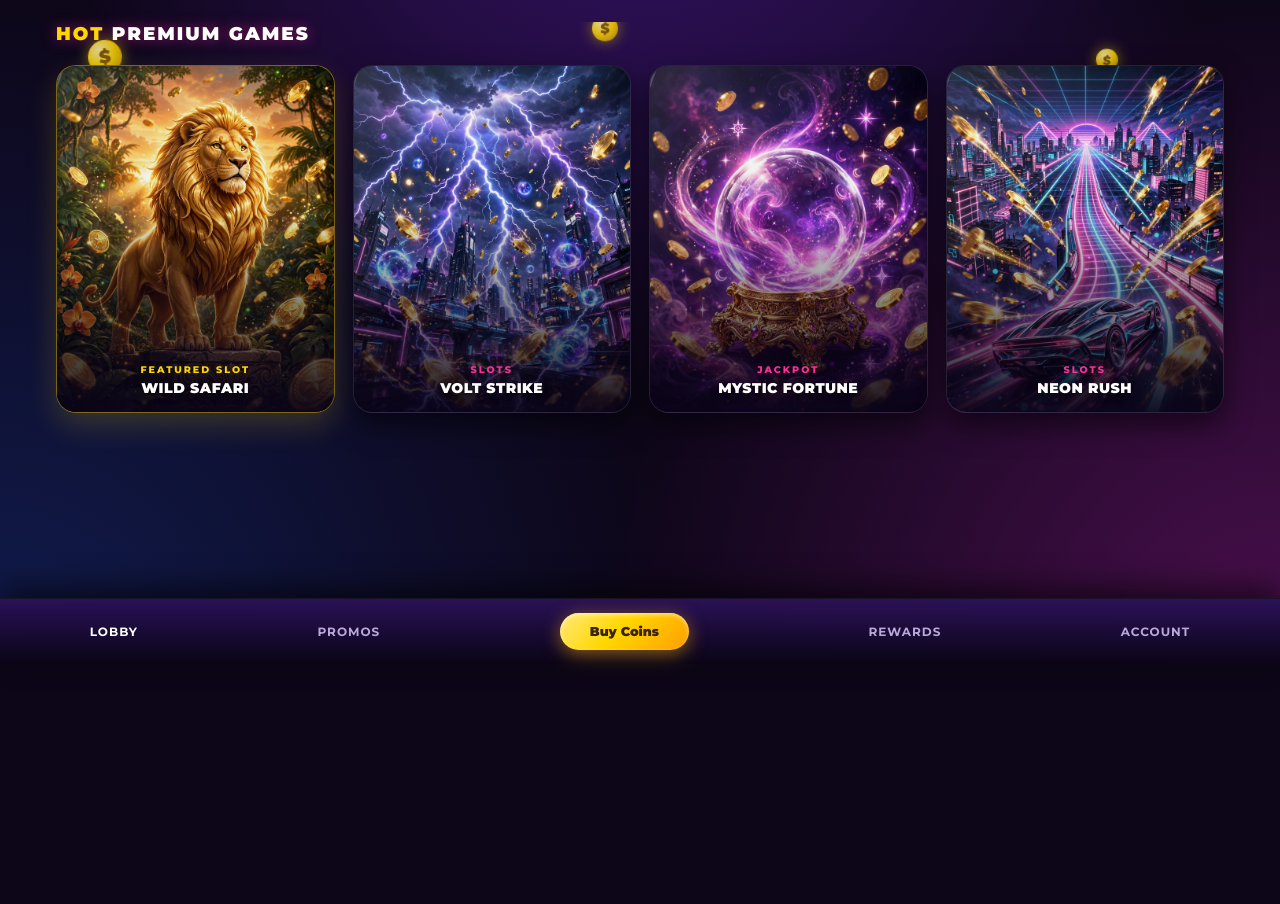
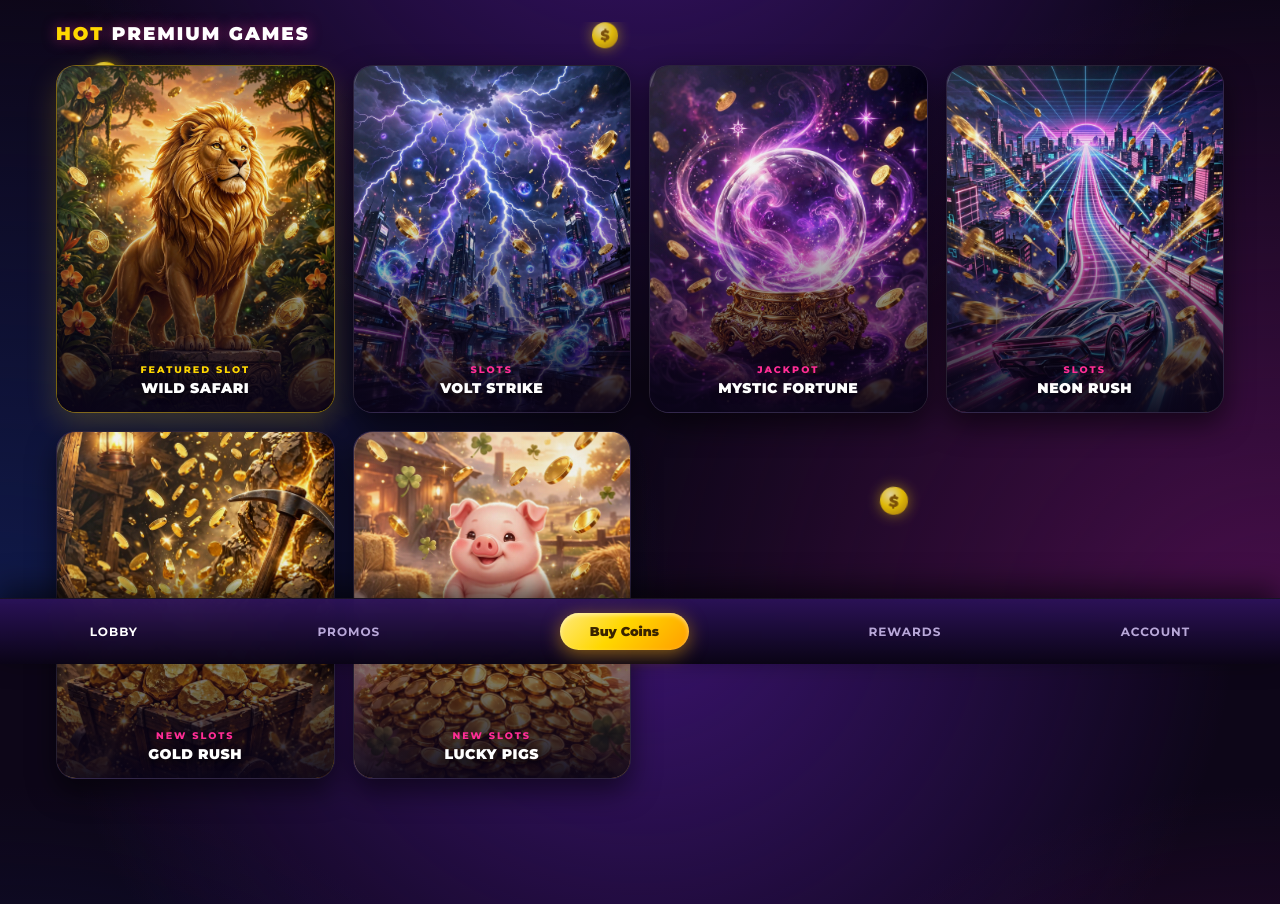
Before and after one commit to Hancho12344/honchos-entertainment, a plain HTML site: page index.html in a window 1280 px wide. Shown: the part 136-1040 px from the top of the page. Before the commit the page ends 800 px from the top, so only its background shows below. Drawn offline with Linux system fonts and the light colour scheme.

Commit message:
Add Gold Rush and Lucky Pigs games

```diff
--- a/index.html
+++ b/index.html
@@ -490,6 +490,22 @@
                 <div class="play-pill">Play</div>
                 <div class="game-info"><div class="game-tag">Slots</div><div class="game-name">Neon Rush</div></div>
             </button>
+            <button class="game-wrapper" data-game="Gold Rush" aria-label="Play Gold Rush, new slots">
+                <span class="shine"></span>
+                <div class="game-banner" style="background-image: url('art-gold-rush.jpg');">
+                    <div class="game-art-shade"></div>
+                </div>
+                <div class="play-pill">Play</div>
+                <div class="game-info"><div class="game-tag">New Slots</div><div class="game-name">Gold Rush</div></div>
+            </button>
+            <button class="game-wrapper" data-game="Lucky Pigs" aria-label="Play Lucky Pigs, new slots">
+                <span class="shine"></span>
+                <div class="game-banner" style="background-image: url('art-lucky-pigs.jpg');">
+                    <div class="game-art-shade"></div>
+                </div>
+                <div class="play-pill">Play</div>
+                <div class="game-info"><div class="game-tag">New Slots</div><div class="game-name">Lucky Pigs</div></div>
+            </button>
         </div>
     </main>
 
@@ -682,19 +698,50 @@
         }, 2500);
 
         /* ================= Slot engine ================= */
-        var SYMBOLS = [
-            { id: 'seven',   glyph: '7',   color: '#ffd700', weight: 2, pay: { 3: 25,  4: 100, 5: 500 } },
-            { id: 'wild',    glyph: 'W',   color: '#ffffff', weight: 1, pay: { 3: 50,  4: 200, 5: 1000 }, wild: true },
-            { id: 'bar',     glyph: 'BAR', color: '#ff9f1a', weight: 3, pay: { 3: 15,  4: 50,  5: 200 } },
-            { id: 'diamond', glyph: '\u25C6', color: '#00f0ff', weight: 4, pay: { 3: 10, 4: 30, 5: 120 } },
-            { id: 'star',    glyph: '\u2605', color: '#ff2d95', weight: 5, pay: { 3: 8,  4: 20,  5: 80 } },
-            { id: 'spade',   glyph: '\u2660', color: '#b366ff', weight: 6, pay: { 3: 5,  4: 12,  5: 50 } },
-            { id: 'heart',   glyph: '\u2665', color: '#ff4d6d', weight: 6, pay: { 3: 4,  4: 10,  5: 40 } },
-            { id: 'club',    glyph: '\u2663', color: '#4dff88', weight: 7, pay: { 3: 3,  4: 8,   5: 30 } },
-            { id: 'scatter', glyph: 'S',   color: '#ff2d95', weight: 2, scatter: true }
-        ];
+        /* ============ Per-game symbol themes ============
+           Each game gets its own symbols (same math, different look).
+           Order: top, wild, mid1, mid2, mid3, low1, low2, low3, scatter. */
+        var IDS = ['seven', 'wild', 'bar', 'diamond', 'star', 'spade', 'heart', 'club', 'scatter'];
+        var PAYS = [{ 3: 25, 4: 100, 5: 500 }, { 3: 50, 4: 200, 5: 1000 }, { 3: 15, 4: 50, 5: 200 },
+                    { 3: 10, 4: 30, 5: 120 }, { 3: 8, 4: 20, 5: 80 }, { 3: 5, 4: 12, 5: 50 },
+                    { 3: 4, 4: 10, 5: 40 }, { 3: 3, 4: 8, 5: 30 }];
+        var WEIGHTS = [2, 1, 3, 4, 5, 6, 6, 7, 2];
+        function T(glyphs, colors) {
+            return IDS.map(function (id, i) {
+                var s = { id: id, glyph: glyphs[i], color: colors[i], weight: WEIGHTS[i] };
+                if (i < 8) s.pay = PAYS[i];
+                if (id === 'wild') s.wild = true;
+                if (id === 'scatter') s.scatter = true;
+                return s;
+            });
+        }
+        var THEMES = {
+            'Wild Safari': T(
+                ['🦁', 'W', '🐘', '🦒', '🌴', '🥥', '🦜', '🍌', 'S'],
+                ['#ffd700', '#ffffff', '#ff9f1a', '#ffb347', '#4dff88', '#b366ff', '#ff4d6d', '#ffe14d', '#ff2d95']),
+            'Volt Strike': T(
+                ['⚡', 'W', '🔋', '🌩️', '💡', '🔌', '⚙️', '🔩', 'S'],
+                ['#ffe14d', '#ffffff', '#ff9f1a', '#00f0ff', '#fff3b0', '#b366ff', '#ff8fa3', '#9fb7c9', '#ff2d95']),
+            'Mystic Fortune': T(
+                ['🔮', 'W', '🌙', '⭐', '🃏', '🔑', '🕯️', '✨', 'S'],
+                ['#c77dff', '#ffffff', '#ffe14d', '#ff2d95', '#00f0ff', '#ffb347', '#ff9f1a', '#e0aaff', '#ff2d95']),
+            'Neon Rush': T(
+                ['🎆', 'W', '🎰', '🍒', '💿', '🎧', '📼', '👾', 'S'],
+                ['#ff2d95', '#ffffff', '#ffd700', '#ff4d6d', '#00f0ff', '#b366ff', '#9fb7c9', '#4dff88', '#ff2d95']),
+            'Gold Rush': T(
+                ['💰', 'W', '⛏️', '🪙', '🏆', '💎', '🧨', '🔦', 'S'],
+                ['#ffd700', '#ffffff', '#ff9f1a', '#ffe14d', '#ffb347', '#00f0ff', '#ff4d6d', '#fff3b0', '#ff2d95']),
+            'Lucky Pigs': T(
+                ['🐷', 'W', '🐖', '🪙', '🍀', '🌽', '🥕', '🏡', 'S'],
+                ['#ff9ec7', '#ffffff', '#ff7bab', '#ffd700', '#4dff88', '#ffe14d', '#ff9f1a', '#c77dff', '#ff2d95'])
+        };
+        var SYM = THEMES['Wild Safari'];
         var BAG = [];
-        SYMBOLS.forEach(function (s) { for (var i = 0; i < s.weight; i++) BAG.push(s); });
+        function buildBag() {
+            BAG = [];
+            SYM.forEach(function (s) { for (var i = 0; i < s.weight; i++) BAG.push(s); });
+        }
+        buildBag();
         function rndSym() { return BAG[Math.floor(Math.random() * BAG.length)]; }
 
         var LINES = [
@@ -756,7 +803,7 @@
             for (r = 0; r < 5; r++) {
                 if (!cells[r].wild && !cells[r].scatter) { target = cells[r]; break; }
             }
-            if (!target) target = SYMBOLS[1];
+            if (!target) target = SYM[1];
             var count = 0;
             for (r = 0; r < 5; r++) {
                 if (cells[r].id === target.id || cells[r].wild) count++;
@@ -903,6 +950,10 @@
         var lastFocused = null;
         function launchGame(name) {
             gameOpen = true;
+            SYM = THEMES[name] || THEMES['Wild Safari'];
+            buildBag();
+            buildPaytable();
+            for (var k = 0; k < 5; k++) setReel(k, [rndSym(), rndSym(), rndSym()]);
             lastFocused = document.activeElement;
             $('gs-title').textContent = name;
             $('game-screen').hidden = false;
@@ -938,9 +989,9 @@
         });
 
         /* ================= Paytable ================= */
-        (function buildPaytable() {
+        function buildPaytable() {
             var html = '';
-            SYMBOLS.forEach(function (s) {
+            SYM.forEach(function (s) {
                 if (s.scatter) {
                     html += '<div class="pay-row"><span class="pay-sym" style="color:' + s.color + '">S</span>' +
                         '<span class="pay-vals">3&thinsp;=&thinsp;5x &middot; 4&thinsp;=&thinsp;20x &middot; 5&thinsp;=&thinsp;100x bet</span></div>';
@@ -950,7 +1001,8 @@
                 }
             });
             $('paytable-rows').innerHTML = html;
-        })();
+        }
+        buildPaytable();
         $('paytable-btn').addEventListener('click', function () { $('paytable-modal').classList.add('open'); });
         $('paytable-close').addEventListener('click', function () { $('paytable-modal').classList.remove('open'); });
         $('paytable-modal').addEventListener('click', function (e) {
```
Also changed, not shown: art-gold-rush.jpg (added), art-lucky-pigs.jpg (added).
